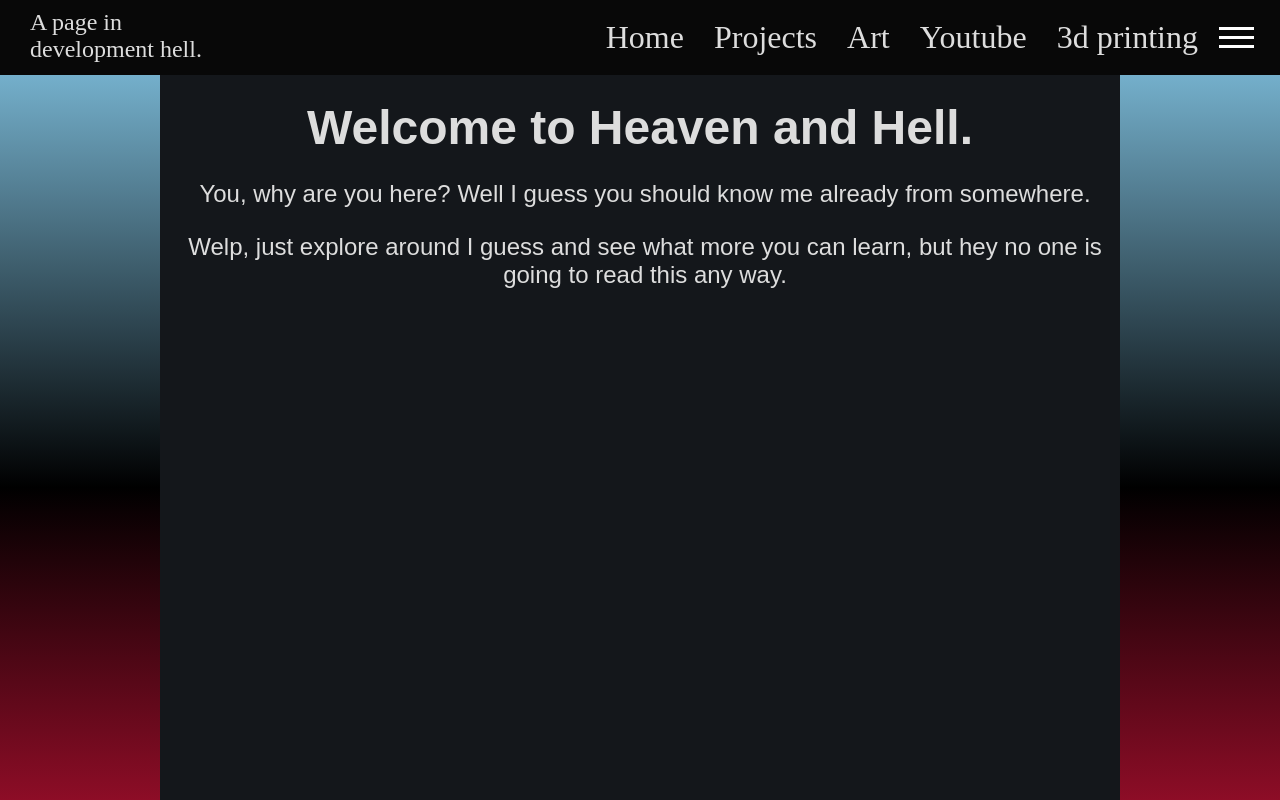
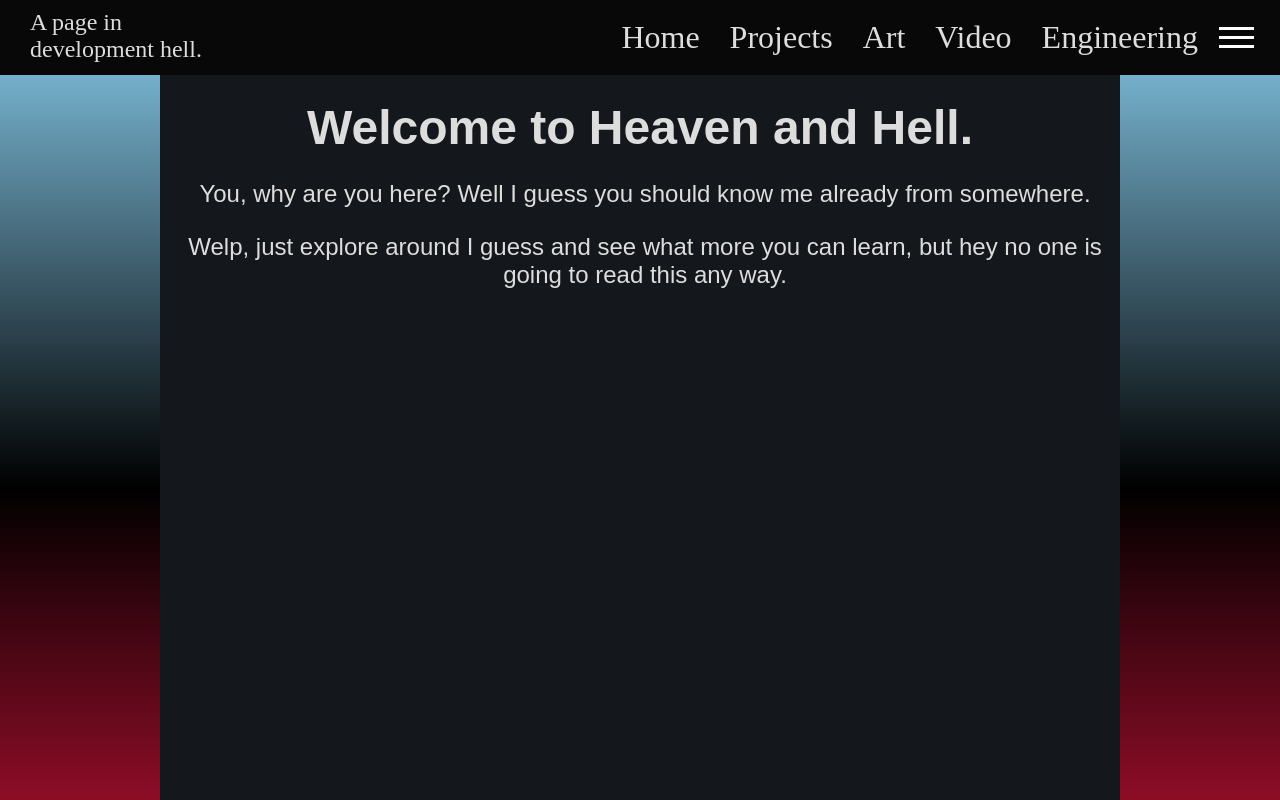
Before and after one commit to JackDevilGod/JackDevilGod.github.io, a SvelteKit app: page / in a window 1280 px wide. Shown: the top 800 px of the page. Built offline with nearby package versions, Linux system fonts and the light colour scheme.

Commit message:
changed youtube to video and 3d printing to engeering to be more broad and allow more topics under those header

```diff
--- a/src/routes/+layout.svelte
+++ b/src/routes/+layout.svelte
@@ -10,8 +10,8 @@
 		{ route: '/', name: 'Home' },
 		{ route: '/projects', name: 'Projects' },
 		{ route: '/art', name: 'Art' },
-		{ route: '/youtube', name: 'Youtube' },
-		{ route: '/3d_printing', name: '3d printing' }
+		{ route: '/video', name: 'Video' },
+		{ route: '/engineering', name: 'Engineering' }
 	];
 
 	const extra_pages = [
```
Also changed, not shown: src/routes/engineering/+page.svelte (renamed from src/routes/3d_printing/+page.svelte), src/routes/video/+page.svelte (renamed from src/routes/youtube/+page.svelte).
